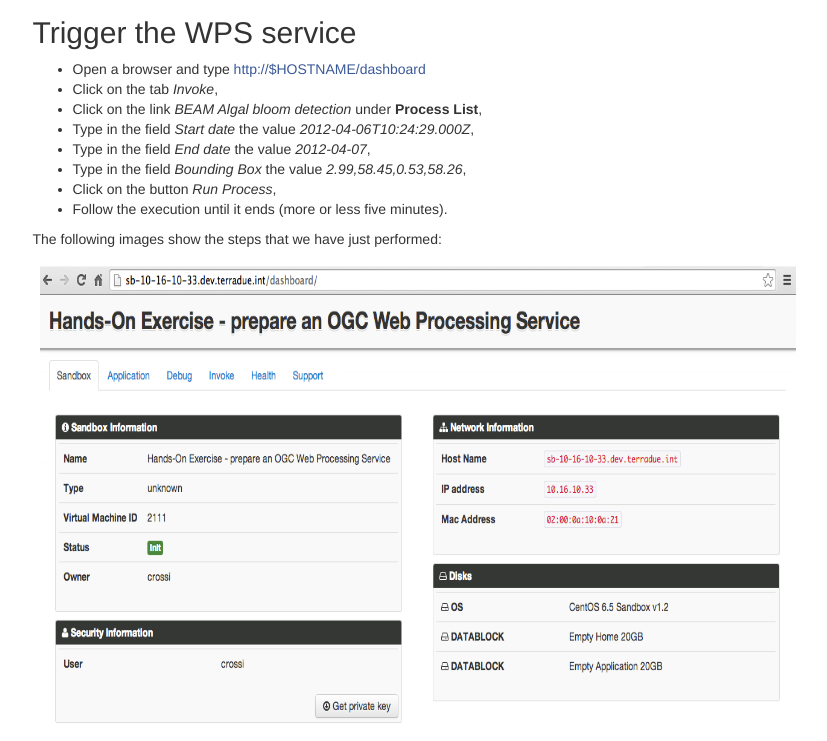
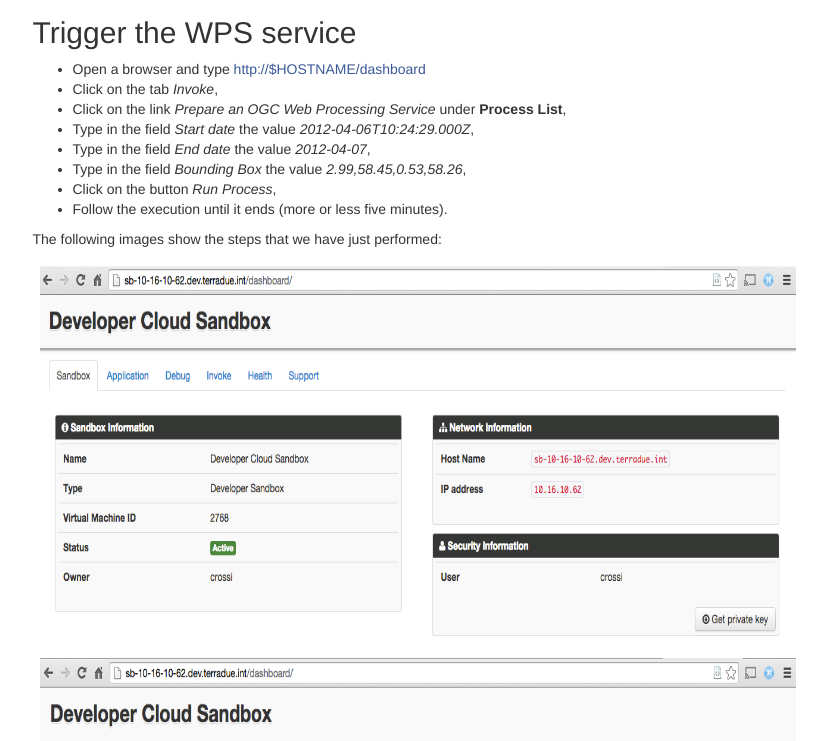
Before and after one commit to Terradue/doc-developer-sandbox, a Sphinx documentation site: the page built from source/developer/wps.rst, in a window 1280 px wide and 900 px high, scrolled down 797 px, cut to the strip 159-900 px from the top of the window. Shown: the whole strip, without its empty margins (330-1157 px from the left). Built offline with Sphinx 7.4.7, drawn with Linux system fonts in a browser that asks for light colours; pages that are not in the unit, such as notebooks, are missing from menus.

Commit message:
Changed images on Hands-On 10

```diff
--- a/source/developer/wps.rst
+++ b/source/developer/wps.rst
@@ -57,7 +57,7 @@
 
 * Click on the tab *Invoke*,
 
-* Click on the link *BEAM Algal bloom detection* under **Process List**,
+* Click on the link *Prepare an OGC Web Processing Service* under **Process List**,
 
 * Type in the field *Start date* the value *2012-04-06T10:24:29.000Z*,
 
@@ -91,10 +91,6 @@
    :scale: 80 %
    :alt: WPS Service
 
-.. figure:: includes/wps/gui6.png
-   :scale: 80 %
-   :alt: WPS Service
-
 Recap
 =====
 
```
Also changed, not shown: source/developer/includes/wps/gui1.png, source/developer/includes/wps/gui2.png, source/developer/includes/wps/gui3.png, source/developer/includes/wps/gui4.png, source/developer/includes/wps/gui5.png, source/developer/includes/wps/gui6.png (deleted).
